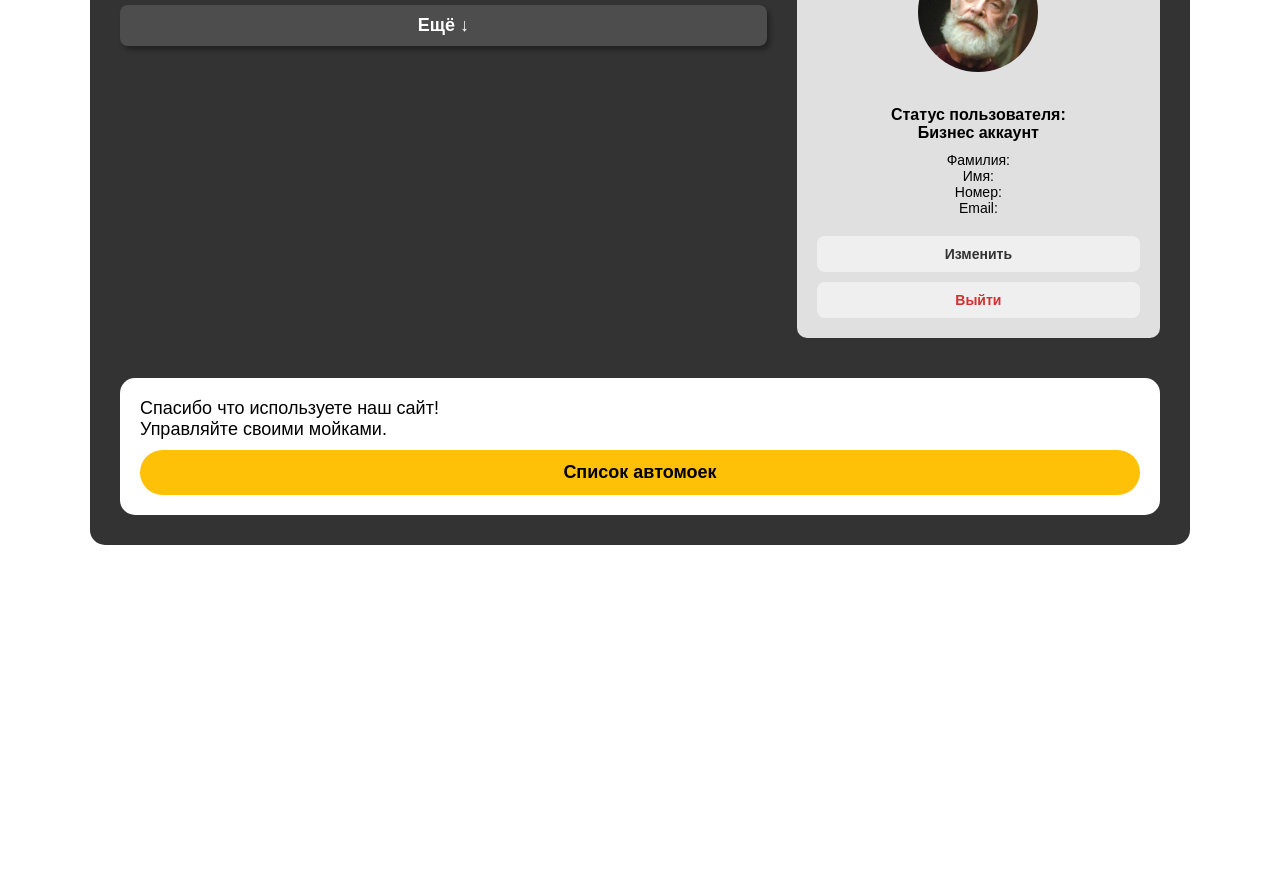
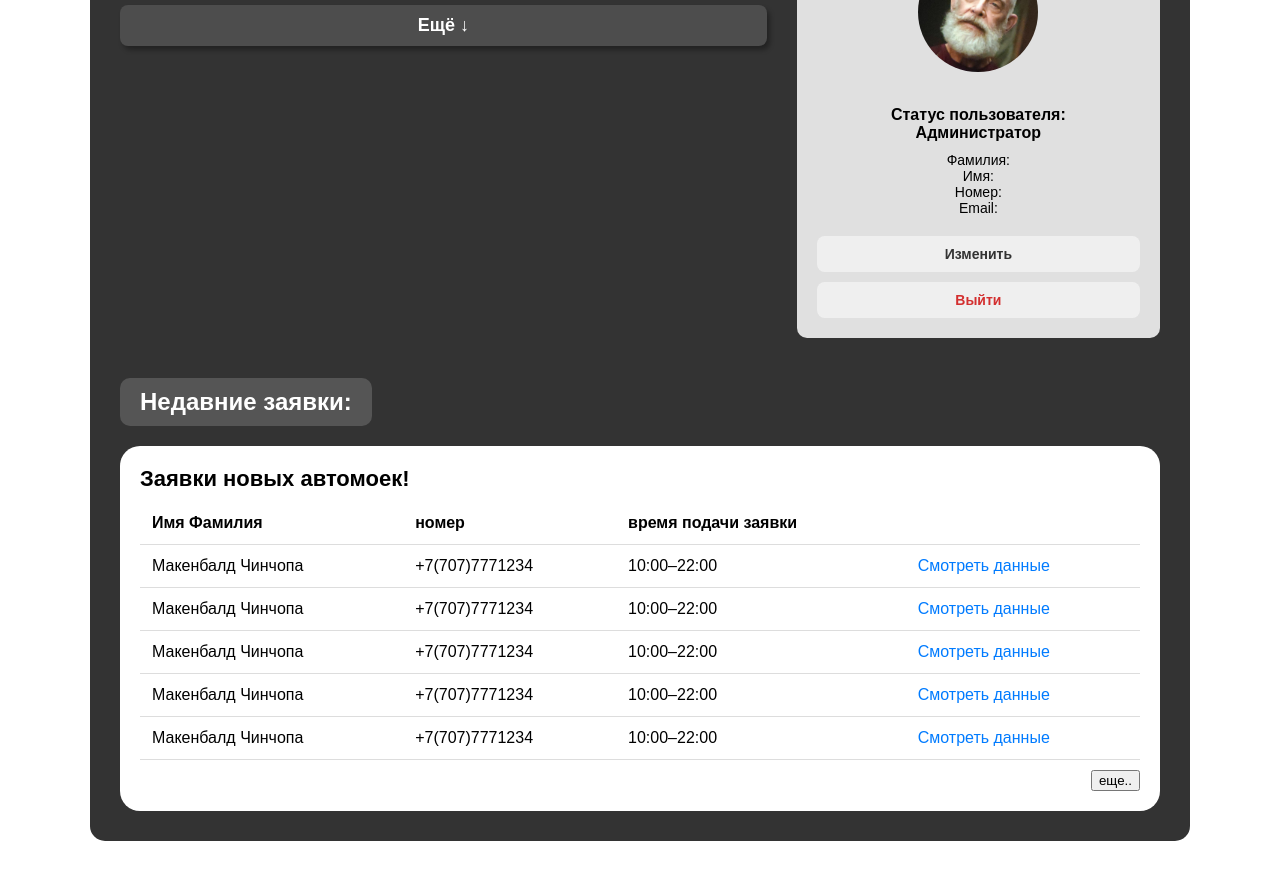
Before and after one commit to Hamsterito/project_wash-car, a React (Vite) app: page /profile in a window 1280 px wide. Shown: the part 300-1180 px from the top of the page. Before the commit the page ends 885 px from the top, so only its background shows below. Built offline with nearby package versions, Linux system fonts and the light colour scheme; no server answers; a web font is replaced by a local one.

Commit message:
admin ViewApplication

```diff
--- a/src/component/AdminPanel.jsx
+++ /dev/null
@@ -1,10 +0,0 @@
-import React from 'react';
-
-export default function AdminPanel() {
-  return (
-    <div className="role-panel admin-panel">
-      <h2>Панель администратора</h2>
-      <p>Здесь будет скоро норм(наверное) панель для прсомотра заявок</p>
-    </div>
-  );
-}
--- /dev/null
+++ b/src/component/ApplicationsSection.jsx
@@ -0,0 +1,80 @@
+import React, { useState } from 'react';
+import ViewApplicationModal from './ViewApplicationModal';
+
+const ApplicationsSection = () => {
+  const [showAll, setShowAll] = useState(false);
+  const [selectedApp, setSelectedApp] = useState(null);
+
+
+  const applications = Array(10).fill({
+    name: 'Макенбалд Чинчопа',
+    phone: '+7(707)7771234',
+    time: '10:00–22:00',
+  });
+
+  const visibleApps = showAll ? applications : applications.slice(0, 5);
+
+  return (
+    <div>
+      <div className="applications-header">Недавние заявки:</div>
+      <div className="applications-table-container">
+        <h2>Заявки новых автомоек!</h2>
+        <table className="applications-table">
+          <thead>
+            <tr>
+              <th>Имя Фамилия</th>
+              <th>номер</th>
+              <th>время подачи заявки</th>
+              <th></th>
+            </tr>
+          </thead>
+          <tbody>
+            {visibleApps.map((app, index) => (
+              <tr key={index}>
+                <td>{app.name}</td>
+                <td>{app.phone}</td>
+                <td>{app.time}</td>
+                <td>
+                  <a
+                    href="#"
+                    className="view-link"
+                    onClick={(e) => {
+                      e.preventDefault();
+                      setSelectedApp(app);
+                    }}
+                  >
+                    Смотреть данные
+                  </a>
+                </td>
+              </tr>
+            ))}
+          </tbody>
+        </table>
+
+        {!showAll && applications.length > 5 && (
+          <div className="see-more">
+            <button onClick={() => setShowAll(true)}>еще..</button>
+          </div>
+        )}
+      </div>
+
+        {selectedApp && (
+            <ViewApplicationModal
+                data={selectedApp}
+                onClose={() => setSelectedApp(null)}
+                onApprove={() => {
+                console.log('Заявка одобрена');
+                setSelectedApp(null);
+                }}
+                onReject={(invalidFields) => {
+                console.log('Заявка отклонена. Ошибки:', invalidFields);
+                setSelectedApp(null);
+                }}
+            />
+        )}
+
+    </div>
+  );
+};
+
+export default ApplicationsSection;
--- a/src/component/CreateBusinessModal.css
+++ b/src/component/CreateBusinessModal.css
@@ -74,3 +74,11 @@
     opacity: 0.5;
     cursor: not-allowed;
   }
+
+  .input-view {
+    margin-top: 4px;
+    padding: 8px;
+    background-color: white;
+    color: #2c2c2c;
+    border-radius: 6px;
+  }
--- /dev/null
+++ b/src/component/ViewApplicationModal.jsx
@@ -0,0 +1,60 @@
+import React, { useState } from 'react';
+import './CreateBusinessModal.css'
+
+const fields = [
+  { key: 'registration', label: 'Свидетельство о регистрации ИП или юр. лица', fileUrl: '/docs/registration.pdf' },
+  { key: 'name', label: 'Название автомойки' },
+  { key: 'address', label: 'Адрес (физическое местоположение)' },
+  { key: 'region', label: 'Город и район' },
+  { key: 'schedule', label: 'График работы' },
+  { key: 'identity', label: 'Подтверждение личности / прав владения', fileUrl: '/docs/identity.pdf' },
+  { key: 'photo', label: 'Фото автомойки, логотип', fileUrl: '/docs/photo.jpg' },
+];
+
+const ViewApplicationModal = ({ data = {}, onClose, onReject, onApprove }) => {
+  const [checked, setChecked] = useState({});
+
+  const handleToggle = (key) => {
+    setChecked((prev) => ({ ...prev, [key]: !prev[key] }));
+  };
+
+  const isAllChecked = fields.every((field) => checked[field.key]);
+
+  const handleReject = () => {
+    const unverified = fields
+      .filter((field) => !checked[field.key])
+      .map((field) => field.label);
+    onReject(unverified);
+  };
+
+  return (
+    <div className="modal-overlay">
+      <div className="modal-content">
+        <h2>Проверка заявки</h2>
+
+        {fields.map((field) => (
+          <label key={field.key}>
+            {field.label}
+            {field.fileUrl ? (
+              <a href={field.fileUrl} target="_blank" rel="noopener noreferrer">Открыть файл</a>
+            ) : (
+              <div className="input-view">{data[field.key] || 'Инфа'}</div>
+            )}
+            <input
+              type="checkbox"
+              checked={!!checked[field.key]}
+              onChange={() => handleToggle(field.key)}
+            />
+          </label>
+        ))}
+
+        <div className="modal-buttons">
+          <button className="btnq decline" onClick={handleReject}>Отклонить</button>
+          <button className="btnq approve" onClick={onApprove} disabled={!isAllChecked}>Одобрить</button>
+        </div>
+      </div>
+    </div>
+  );
+};
+
+export default ViewApplicationModal;
--- a/src/pages/Profil.css
+++ b/src/pages/Profil.css
@@ -239,3 +239,130 @@ input {
   background-color: var(--accent-red);
   color: var(--bg-light);
 }
+
+.modal-backdrop {
+  position: fixed;
+  top: 0;
+  left: 0;
+  width: 100%;
+  height: 100%;
+  background: rgba(0,0,0,0.4);
+  display: flex;
+  align-items: center;
+  justify-content: center;
+  z-index: 1000;
+}
+
+.modal {
+  background: white;
+  padding: 20px;
+  border-radius: 10px;
+  color: black;
+}
+
+.field-row {
+  display: flex;
+  justify-content: space-between;
+  align-items: center;
+  margin: 10px 0;
+  gap: 10px;
+}
+
+.input-view {
+  flex: 1;
+  padding: 6px 10px;
+  background: #fff;
+  border-radius: 6px;
+  border: 1px solid #ccc;
+}
+
+.modal-buttons {
+  margin-top: 20px;
+  display: flex;
+  justify-content: space-between;
+}
+
+.btn-red {
+  background: #e74c3c;
+  color: white;
+  padding: 10px 20px;
+  border: none;
+  border-radius: 6px;
+}
+
+.btn-green {
+  background: #2ecc71;
+  color: white;
+  padding: 10px 20px;
+  border: none;
+  border-radius: 6px;
+}
+
+.btn-green:disabled {
+  background: #a5d6a7;
+  cursor: not-allowed;
+}
+
+.applications-header {
+  background-color: #555;
+  color: rgb(255, 255, 255);
+  padding: 10px 20px;
+  font-size: 24px;
+  font-weight: bold;
+  border-radius: 10px;
+  display: inline-block;
+  margin-bottom: 20px;
+}
+
+.applications-table-container {
+  background-color: white;
+  border-radius: 20px;
+  padding: 20px;
+  color: black;
+}
+
+.applications-table-container h2 {
+  margin-top: 0;
+  font-size: 22px;
+}
+
+.applications-table {
+  width: 100%;
+  border-collapse: collapse;
+  margin-top: 10px;
+}
+
+.applications-table th,
+.applications-table td {
+  padding: 12px;
+  text-align: left;
+  border-bottom: 1px solid #ddd;
+}
+
+.applications-table th {
+  font-weight: bold;
+}
+
+.view-link {
+  color: #007bff;
+  text-decoration: none;
+}
+
+.view-link:hover {
+  text-decoration: underline;
+}
+
+.see-more {
+  text-align: right;
+  margin-top: 10px;
+}
+
+.see-more a {
+  color: #007bff;
+  text-decoration: none;
+  font-weight: bold;
+}
+
+.see-more a:hover {
+  text-decoration: underline;
+}
--- a/src/pages/ProfilePage.jsx
+++ b/src/pages/ProfilePage.jsx
@@ -7,7 +7,7 @@ import CreateBusinessSection from '../component/CreateBusinessSection';
 import RequestToBeConsidered from '../component/RequestToBeConsidered';
 // import EditBusinessSection from '../component/EditBusinessSection';
 import ListSection from '../component/ListSection';
-import AdminPanel from '../component/AdminPanel';
+import ApplicationsSection from '../component/ApplicationsSection';
 
 
 
@@ -15,7 +15,7 @@ import AdminPanel from '../component/AdminPanel';
 export default function ProfilePage() {
   const [isEditing, setIsEditing] = useState(false);
   const [isApproved, setIsApproved] = useState(false);
-  const [userRole, setUserRole] = useState('business'); //'user', 'business', 'manager', 'admin'
+  const [userRole, setUserRole] = useState('admin'); //'user', 'business', 'manager', 'admin'
   const [formData, setFormData] = useState({
     lastName: '',
     firstName: '',
@@ -128,7 +128,7 @@ export default function ProfilePage() {
 
 
 
-        {userRole === 'admin' && <AdminPanel />}
+        {userRole === 'admin' && <ApplicationsSection /> }
         {userRole === 'manager' && <ListSection/>}
         {userRole === 'business' && <ListSection/>}
 
```
